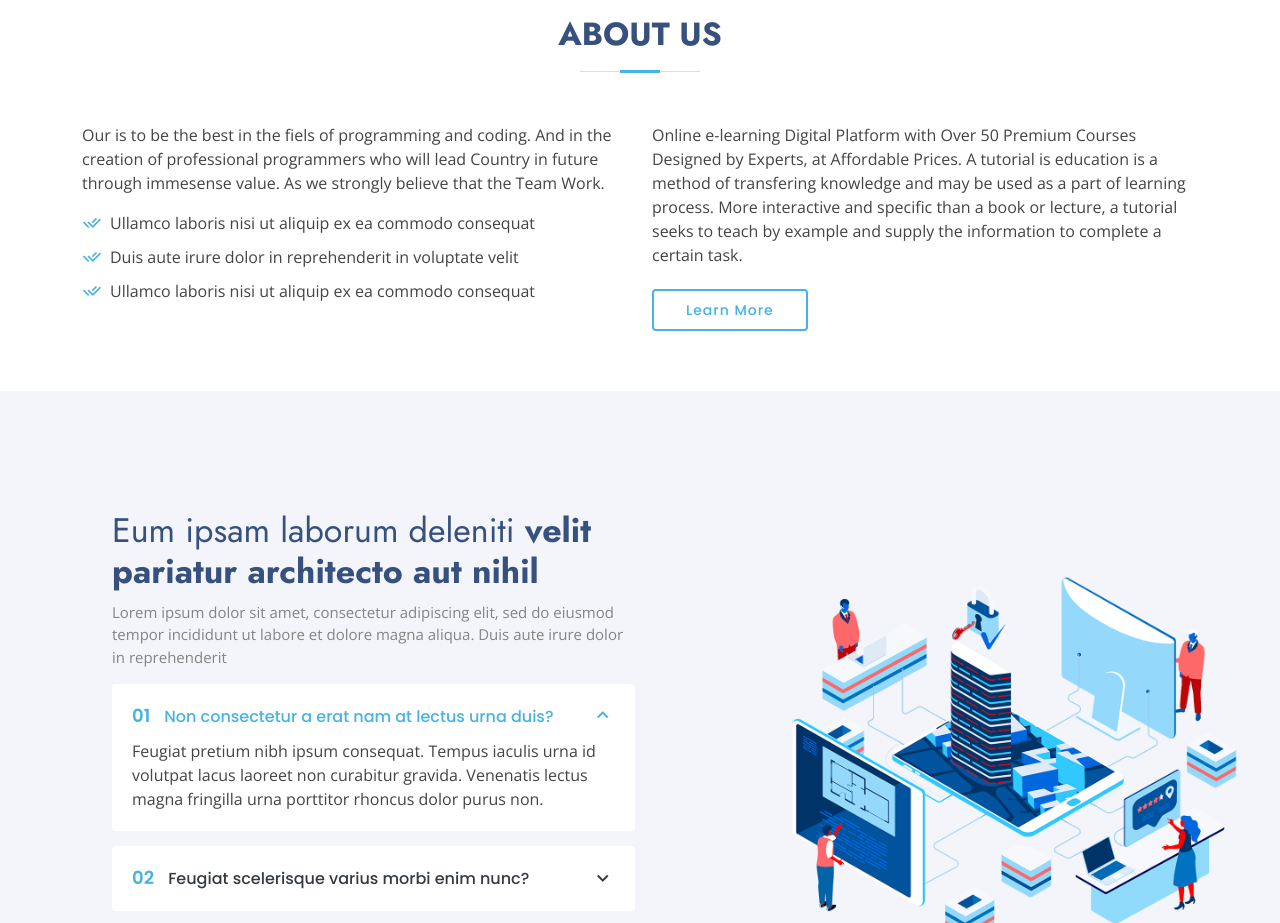
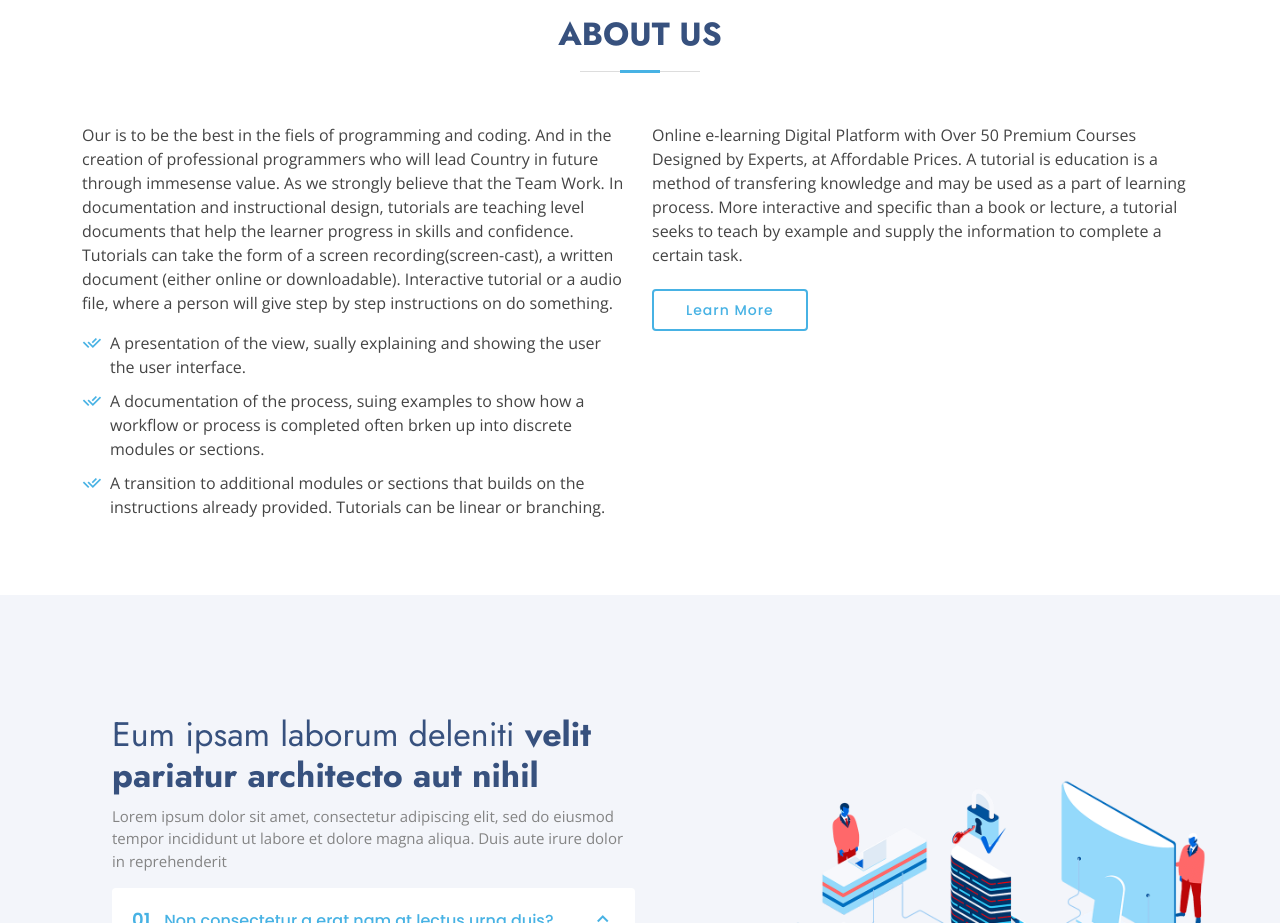
Before and after one commit to webworkstudent/littutorial, a plain HTML site: page index.html in a window 1280 px wide. Shown: the part 780-1703 px from the top of the page. Drawn offline with nearby package versions, Linux system fonts and the light colour scheme.

Commit message:
Update index.html

```diff
--- a/index.html
+++ b/index.html
@@ -149,12 +149,17 @@
           <div class="col-lg-6">
             <p>
               Our is to be the best in the fiels of programming and coding. And in the creation of professional programmers who will lead Country in future
-              through immesense value. As we strongly believe that the Team Work.
+              through immesense value. As we strongly believe that the Team Work. In documentation and instructional design, tutorials are teaching level documents that
+              help the learner progress in skills and confidence. Tutorials can take the form of a screen recording(screen-cast), a written document (either online or
+              downloadable). Interactive tutorial or a audio file, where a person will give step by step instructions on do something.
             </p>
             <ul>
-              <li><i class="ri-check-double-line"></i> Ullamco laboris nisi ut aliquip ex ea commodo consequat</li>
-              <li><i class="ri-check-double-line"></i> Duis aute irure dolor in reprehenderit in voluptate velit</li>
-              <li><i class="ri-check-double-line"></i> Ullamco laboris nisi ut aliquip ex ea commodo consequat</li>
+              <li><i class="ri-check-double-line"></i> A presentation of the view, sually explaining and showing the user the user interface.</li>
+              <li><i class="ri-check-double-line"></i> A documentation of the process, suing examples to show how a workflow or process is completed often
+                brken up into discrete modules or sections.</li>
+
+              <li><i class="ri-check-double-line"></i> A transition to additional modules or sections that builds on the instructions already provided. Tutorials
+                can be linear or branching.</li>
             </ul>
           </div>
           <div class="col-lg-6 pt-4 pt-lg-0">
```
